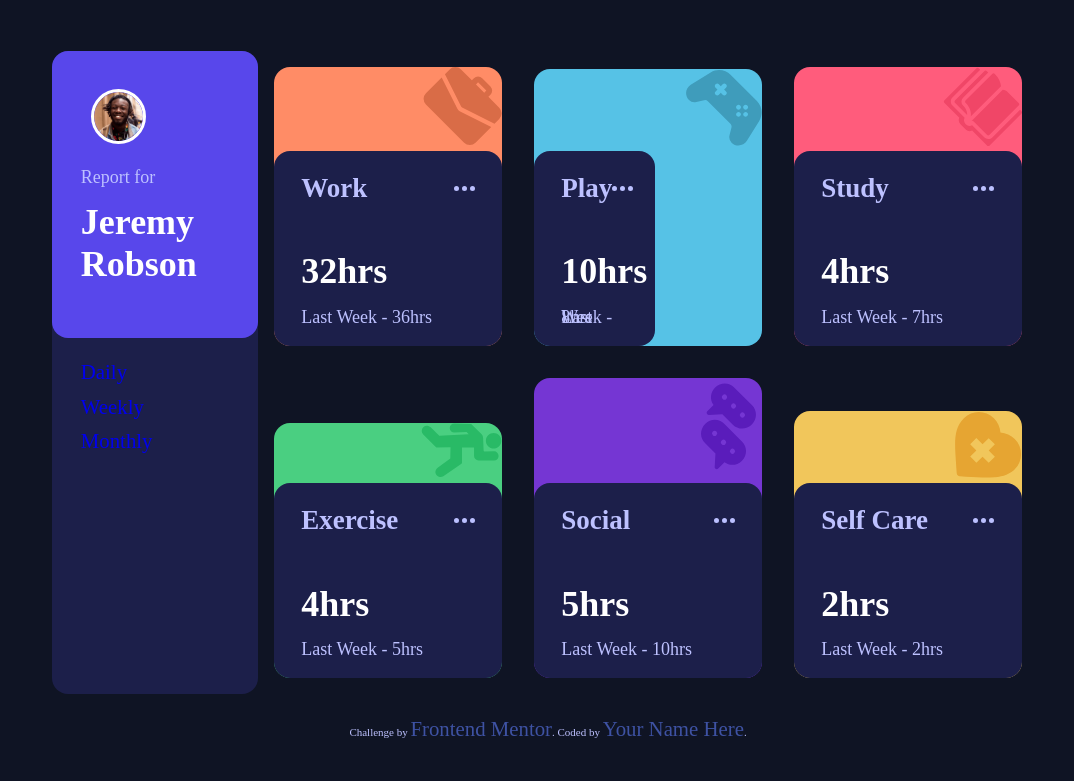
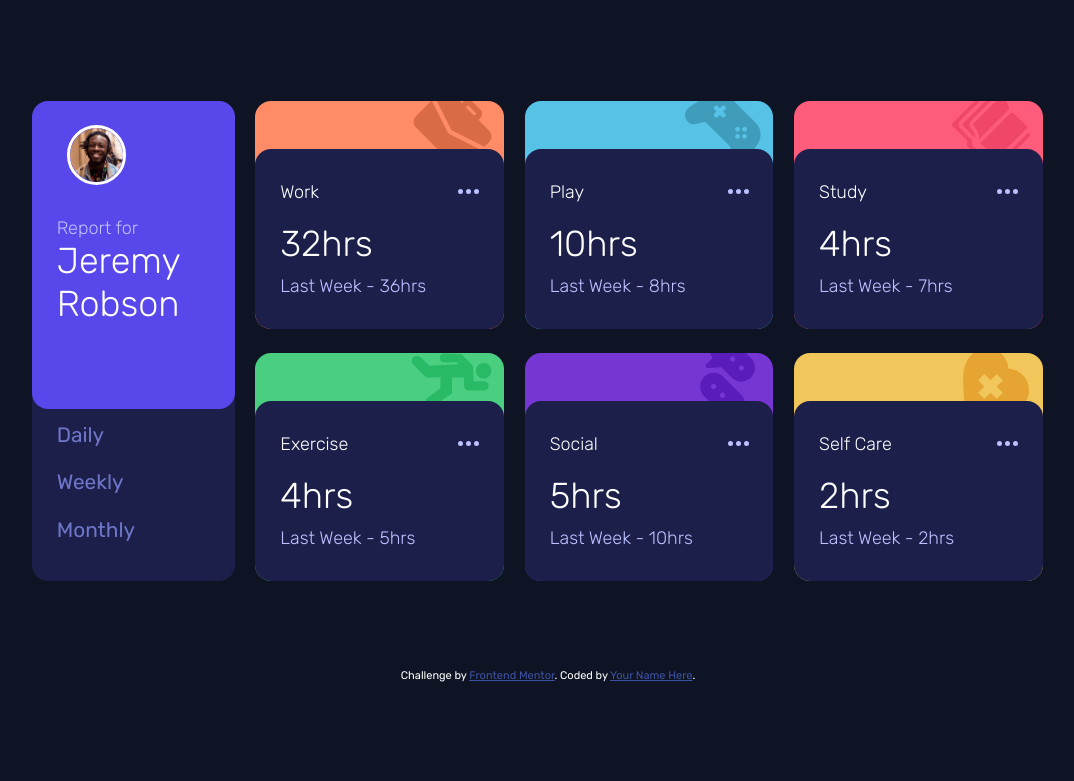
Before and after one commit to lex-marie790/Time-tracking-dashboard-challenge-hub, a plain HTML site: page index.html in a window 1280 px wide. Shown: the whole page, without its empty margins (92-1166 px from the left). Drawn offline with Linux system fonts and the light colour scheme; a web font is replaced by a local one.

Commit message:
desktop layout complete

```diff
--- a/index.html
+++ b/index.html
@@ -4,7 +4,9 @@
 		<meta charset="UTF-8" />
 		<meta name="viewport" content="width=device-width, initial-scale=1.0" />
 		<link href="./sass/main.css" rel="stylesheet" />
-		<link href="https://fonts.google.com/specimen/Rubik" rel="stylesheet" />
+		<link rel="preconnect" href="https://fonts.googleapis.com">
+		<link rel="preconnect" href="https://fonts.gstatic.com" crossorigin>
+		<link href="https://fonts.googleapis.com/css2?family=Rubik:wght@300;400;500&display=swap" rel="stylesheet">
 		<!-- displays site properly based on user's device -->
 
 		<link
@@ -31,7 +33,7 @@
 		<div class="dashboard">
 			<div class="userHeader">
 				<div class="user">
-					<img src='./images/image-jeremy.png' alt='User Profile Image' />
+					<img src="./images/image-jeremy.png" alt="User Profile Image" />
 					<p>Report for</p>
 					<h1>Jeremy Robson</h1>
 				</div>
@@ -43,14 +45,14 @@
 			</div>
 
 			<div class="timeCardInfo">
+				<div class="columns">
 					<div class="work" id="reportBox">
 						<div class="header">
 							<img src="./images/icon-work.svg" alt="briefcase icon" />
 						</div>
-
 						<div class="summary">
 							<div class="headerMenu">
-							<h2>Work</h2>
+								<p>Work</p>
 								<img src="./images/icon-ellipsis.svg" />
 							</div>
 							<h1>32hrs</h1>
@@ -63,7 +65,7 @@
 						</div>
 						<div class="summary" id="reportBox">
 							<div class="headerMenu">
-							<h2>Play</h2>
+								<p>Play</p>
 								<img src="./images/icon-ellipsis.svg" />
 							</div>
 							<h1>10hrs</h1>
@@ -76,7 +78,7 @@
 						</div>
 						<div class="summary">
 							<div class="headerMenu">
-							<h2>Study</h2>
+								<p>Study</p>
 								<img src="./images/icon-ellipsis.svg" />
 							</div>
 							<h1>4hrs</h1>
@@ -89,7 +91,7 @@
 						</div>
 						<div class="summary">
 							<div class="headerMenu">
-							<h2>Exercise</h2>
+								<p>Exercise</p>
 								<img src="./images/icon-ellipsis.svg" />
 							</div>
 							<h1>4hrs</h1>
@@ -102,7 +104,7 @@
 						</div>
 						<div class="summary">
 							<div class="headerMenu">
-							<h2>Social</h2>
+								<p>Social</p>
 								<img src="./images/icon-ellipsis.svg" />
 							</div>
 							<h1>5hrs</h1>
@@ -115,11 +117,12 @@
 						</div>
 						<div class="summary">
 							<div class="headerMenu">
-							<h2>Self Care</h2>
+								<p>Self Care</p>
 								<img src="./images/icon-ellipsis.svg" />
 							</div>
 							<h1>2hrs</h1>
 							<p>Last Week - 2hrs</p>
+						</div>
 					</div>
 				</div>
 			</div>
--- a/sass/_mixins.scss
+++ b/sass/_mixins.scss
@@ -1,32 +1,32 @@
-// @mixin timeCardsRow {
+// // @mixin timeCardsRow {
 
+// // }
+
+// @mixin name {
 // }
 
-@mixin name {
+// .timeCardInfo {
+// 	display: flex;
+// 	align-items: center;
+// 	flex-wrap: wrap;
+// 	width: 100%;
+// 	align-items: flex-end;
+// 	justify-content: space-evenly;
+// 	flex-wrap: wrap;
+// 	flex-direction: row;
+// 	width: 80%;
+// 	min-height: 300px;
+// 	margin: 0 auto;
+
+#reportBox {
+	// flex-grow: 1;
+	width: 30%;
+	// margin: 4%;
+	// padding: 1rem;
+	// margin-top: -1.3rem;
+	border-radius: 1rem;
 }
-
-.timeCardInfo {
-	display: flex;
-	align-items: center;
-	flex-wrap: wrap;
-	width: 100%;
-	align-items: flex-end;
-	// justify-content: space-evenly;
-	// flex-wrap: wrap;
-	// flex-direction: row;
-	// width: 80%;
-	// min-height: 300px;
-	// margin: 0 auto;
-
-	#reportBox {
-		// flex-grow: 1;
-		// width: 29%;
-		// margin: 4%;
-		padding: 1rem;
-		margin-top: -1.3rem;
-		border-radius: 1rem 1rem 1rem 1rem;
-	}
-}
+// }
 
 // #id {
 //     width:33%
--- a/sass/_variables.scss
+++ b/sass/_variables.scss
@@ -8,62 +8,76 @@ $socialHeader: hsl(264, 64%, 52%);
 $selfCareHeader: hsl(43, 84%, 65%);
 $backgroundColor: hsl(226, 43%, 10%);
 $timeSummary: hsl(235, 46%, 20%);
-$fontColor: hsl(236, 100%, 87%);
+$pColor: hsl(236, 100%, 87%);
+$inactiveA: hsl(235, 45%, 61%);
 
 // typography
 $fontSize: 18px !default;
-$fontFamily: Rubik;
+$fontFamily: 'Rubik', sans-serif;
 $fontWeight1: 300;
 $fontWeight2: 400;
 $fontWeight3: 500;
 
 body {
     background-color: $backgroundColor;
-    font-family: "Rubik";
+    font-family: $fontFamily;
     font-size: $fontSize;
-    color: $fontColor;
+    color: white;
 }
 
 h1 {
-    color: white;
+    font-weight: $fontWeight1;
 }
 
-a {
-    text-decoration: none;
-    padding-top: 3%;
-    font-size: 1.3rem;
-    padding-bottom: 3%;
+h2 {
+    font-weight: $fontWeight2;
 }
 
 p {
-    line-height: 0;
+    color: $pColor;
+    font-weight: $fontWeight1;
 }
 
 .dashboard {
     display: flex;
-    width: 62rem;
-    margin-top: 4%;
-    margin-left: auto;
-    margin-right: auto;
-    border-radius: 39px;
-    margin-bottom: 23px;
+    justify-content: center;
+    margin-top: 8%;
+    margin-bottom: 7%;
+
 }
 
 .userHeader {
     background-color: $timeSummary;
     border-radius: 1rem;
+    display: flex;
+    flex-direction: column;
+    // align-items: flex-start;
+    // align-content: space-around;
+    // height: 100%;
+    width: 16%;
 
         .user {
             background-color: $userProfile;
             border-radius: 1rem;
-         padding: 14%;
+            padding-top: 7%;
+            padding-left: 12%;
         }
 
             img {
                 margin: 10px;
                 border: 3px solid white;
                 -webkit-border-radius: 500px;
-            width: 33%;
+                width: 30%;
+            }
+
+                p {
+                    padding-top: 10%;
+                    margin: 0;
+                }
+
+                h1 {
+                    margin: 0;
+                    padding-bottom: 47%;
                 }
 }
 
@@ -73,63 +87,101 @@ p {
     flex-direction: column;
     text-decoration: none;
     align-items: flex-start;
-    padding-left: 14%;
+    border-radius: inherit;
+    padding-left: 12%;
+
+        a {
+            text-decoration: none;
             padding-top: 8%;
-    justify-content: space-evenly;
+            font-size: 1.3rem;
+            padding-bottom: 5%;
+            color: $inactiveA;
+        }
 }
 
 .summary {
     background-color: $timeSummary;
-    // border-radius: 1rem;
-    // padding: 0 12% 5% 12%;
+    border-radius: 1rem;
     display: flex;
-    align-items: center;
+    flex-direction: column;
+    align-items: stretch;
     justify-content: space-between;
-    padding: 1rem 0;
+    padding: 10%;
+    line-height: 0;
+    width: auto;
 }
 
 .headerMenu {
     display: flex;
     justify-content: space-between;
     align-items: center;
+    padding-bottom: 5%;
+
+    p {
+        color: white;
+    }
+}
+
+.columns {
+    display: inline-flex;
+    flex-wrap: wrap;
+    width: 100%;
+    align-items: stretch;
+    justify-content: space-evenly;
+    row-gap: 1.5rem;
 }
 
 .work {
     background-color: $workHeader;
     border-radius: 1rem;
-    margin: 1rem;
+    // margin: 1rem;
 }
 
 .header {
+    display: flex;
+    justify-content: flex-end;
+    align-items: center;
     text-align: end;
+    height: 3rem;
+    overflow: hidden;
+    padding-right: 5%;
+
+     img {
+        margin-top: .5rem;
+        //  width: 34%;
+     }
 }
 
 .play {
     background-color: $playHeader;
     border-radius: 1rem;
-    margin: 1rem;
+    // margin: 1rem;
+
+     #reportBox {
+         width: auto;
+     }
 }
 
 .study {
     background-color: $studyHeader;
     border-radius: 1rem;
-    margin: 1rem;
+    // margin: 1rem;
 }
 
 .exercise {
     background-color: $exerciseHeader;
     border-radius: 1rem;
-    margin: 1rem;
+    // margin: 1rem;
 }
 
 .social {
     background-color: $socialHeader;
     border-radius: 1rem;
-    margin: 1rem;
+    // margin: 1rem;
 }
 
 .selfCare {
     background-color: $selfCareHeader;
     border-radius: 1rem;
-    margin: 1rem;
+    // margin: 1rem;
 }
```
Also changed, not shown: sass/main.css, 1 other file. Lines whose indentation alone changed are shown as unchanged.
